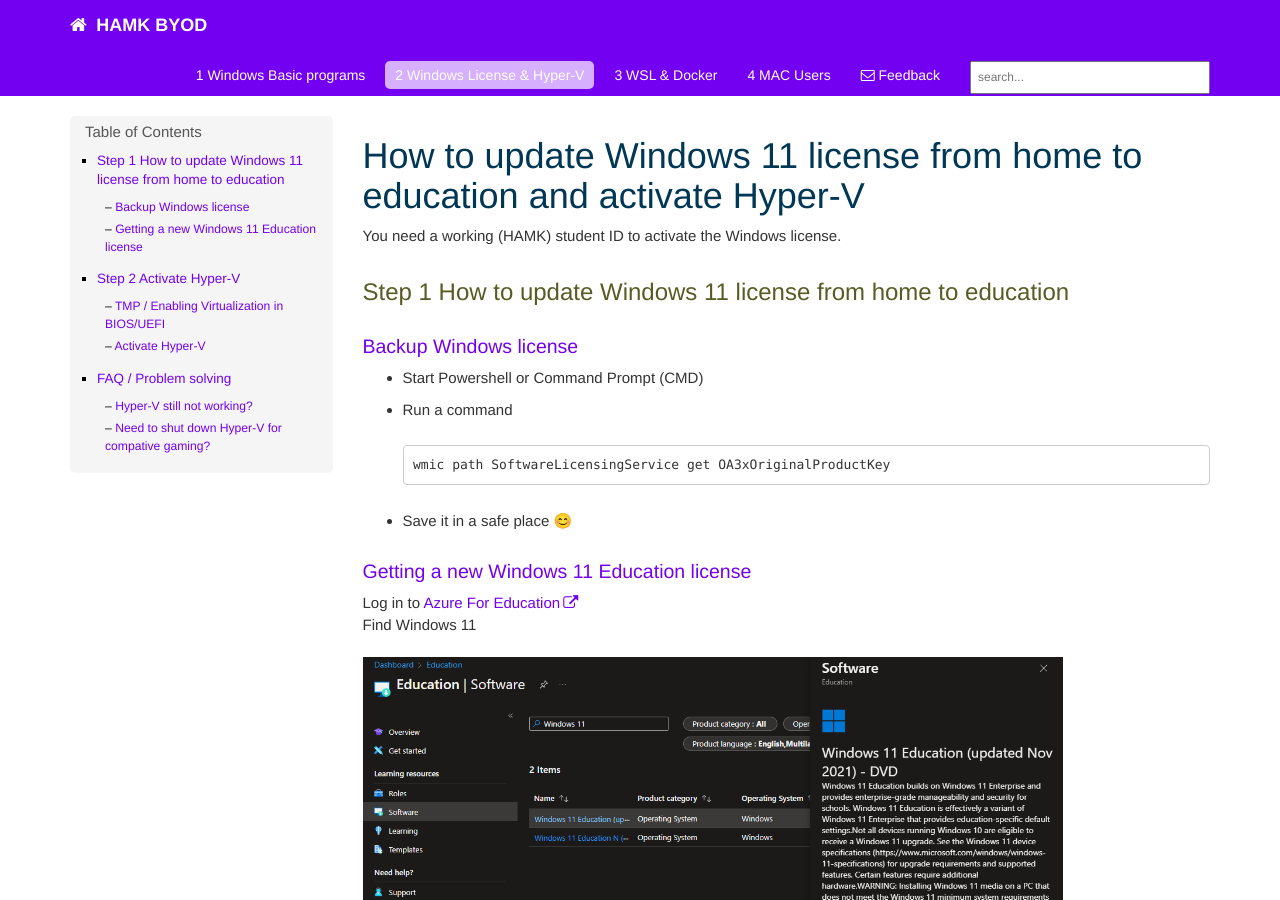
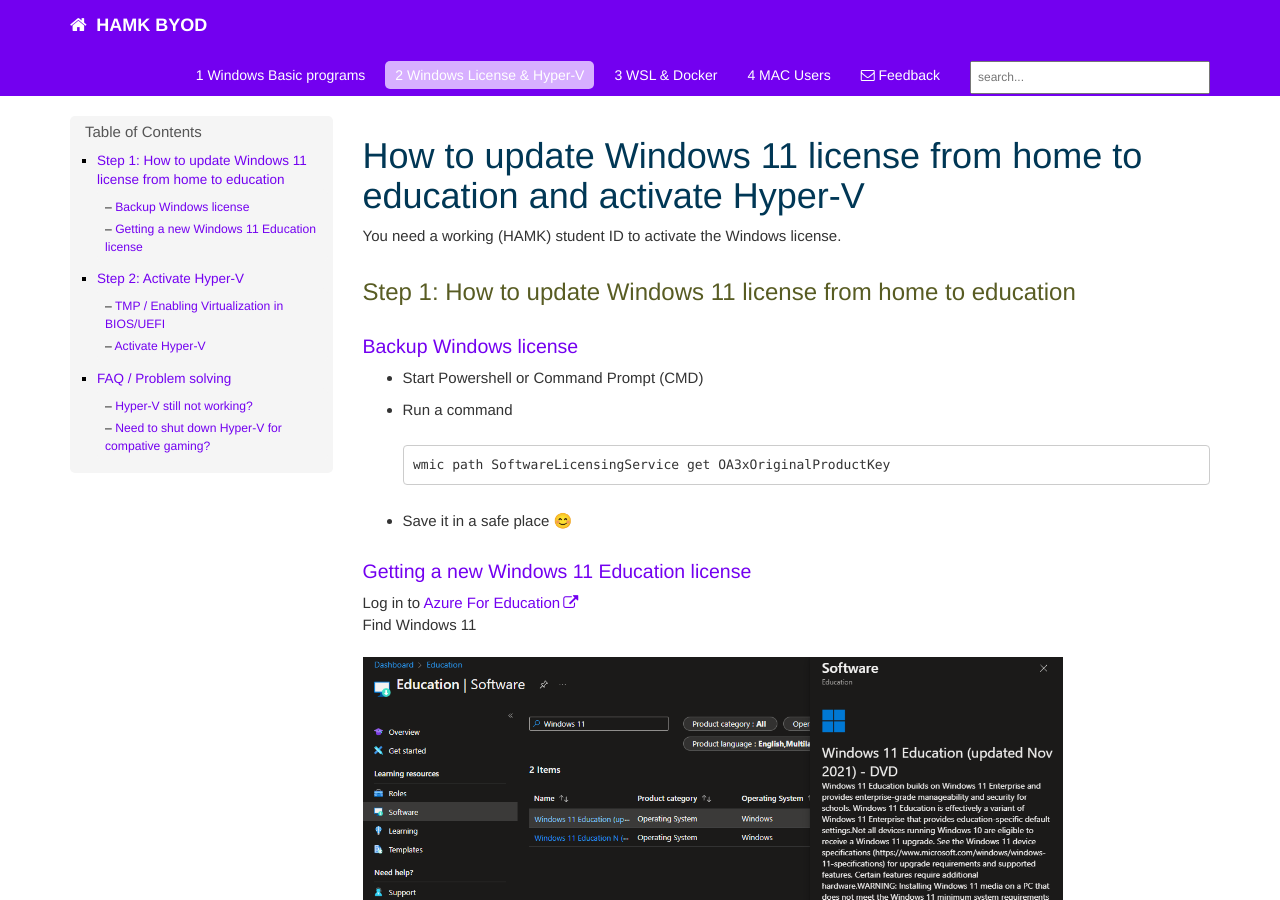
Before and after one commit to tkohonen/tkohonen.github.io, a Jekyll site: the page built from Windows_11_license_from_home_to_education_and_activate_Hyper-V.md, in a window 1280 px wide and 900 px high. Built offline with Jekyll 4.4.1, drawn with Linux system fonts in a browser that asks for light colours; our own code applies the rules of GitHub Pages for plain Markdown files; comment, search, counter and statistics services are not loaded; some of the changed text lies outside the part shown.

Commit message:
Polishing topics :-sign

```diff
--- a/Windows_11_license_from_home_to_education_and_activate_Hyper-V.md
+++ b/Windows_11_license_from_home_to_education_and_activate_Hyper-V.md
@@ -2,7 +2,7 @@
 # How to update Windows 11 license from home to education and activate Hyper-V
 You need a working (HAMK) student ID to activate the Windows license.
 
-## Step 1 How to update Windows 11 license from home to education
+## Step 1: How to update Windows 11 license from home to education
 
 ### Backup Windows license
 * Start Powershell or Command Prompt (CMD)
@@ -28,7 +28,7 @@ Find Windows 11
 Windows license update will end in strange error THAT IS A NORMAL MICROSOFT WAY TO SAY **“JOB WELL DONE”**.
 Restart your computer and Windows will activate new license in 1-3 minutes.
 
-## Step 2 Activate Hyper-V
+## Step 2: Activate Hyper-V
 
 ### TMP / Enabling Virtualization in BIOS/UEFI
 - [How to enable virtualization? ](https://www.isumsoft.com/computer/enable-virtualization-technology-vt-x-in-bios-or-uefi.html) <br>
```
